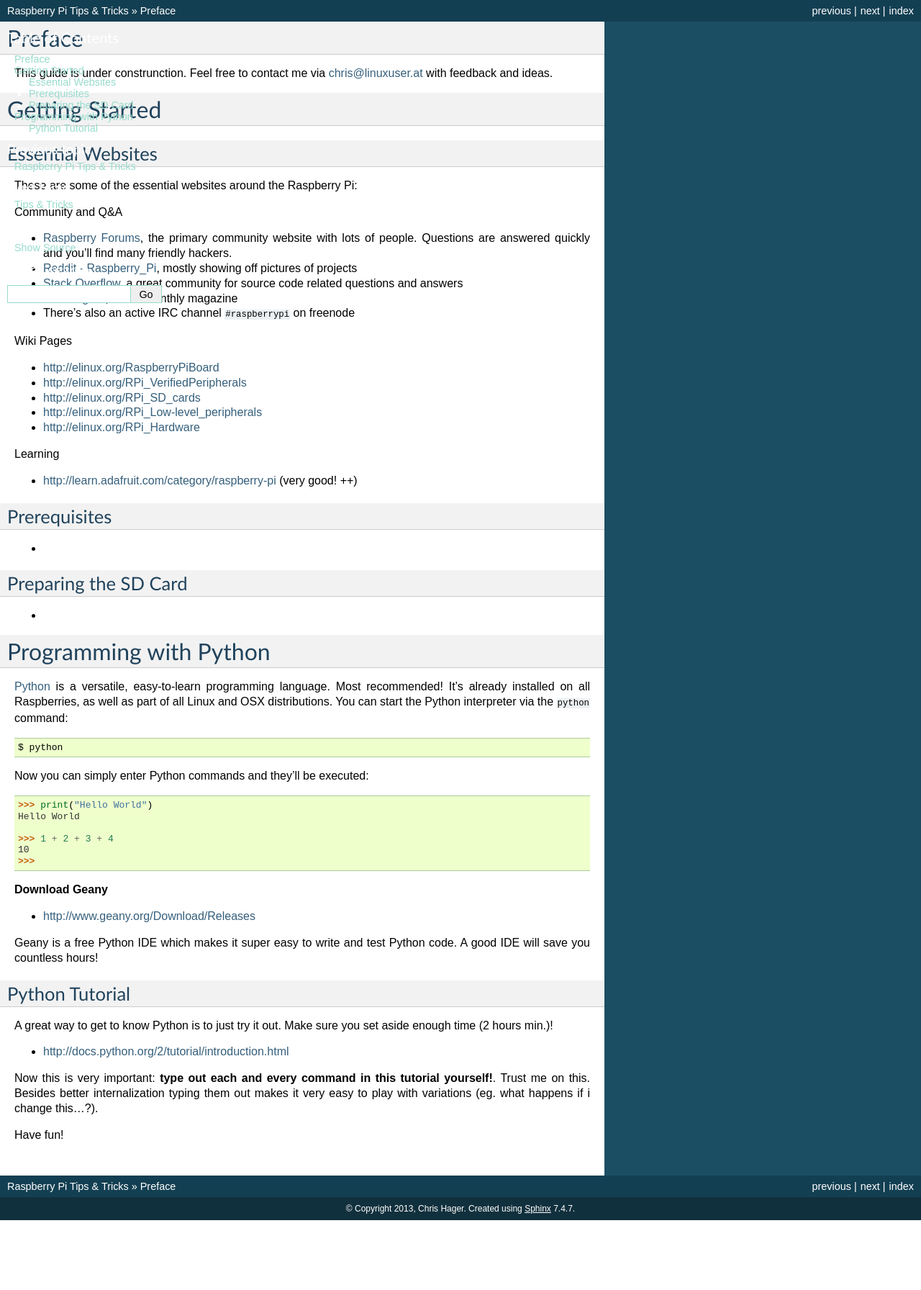
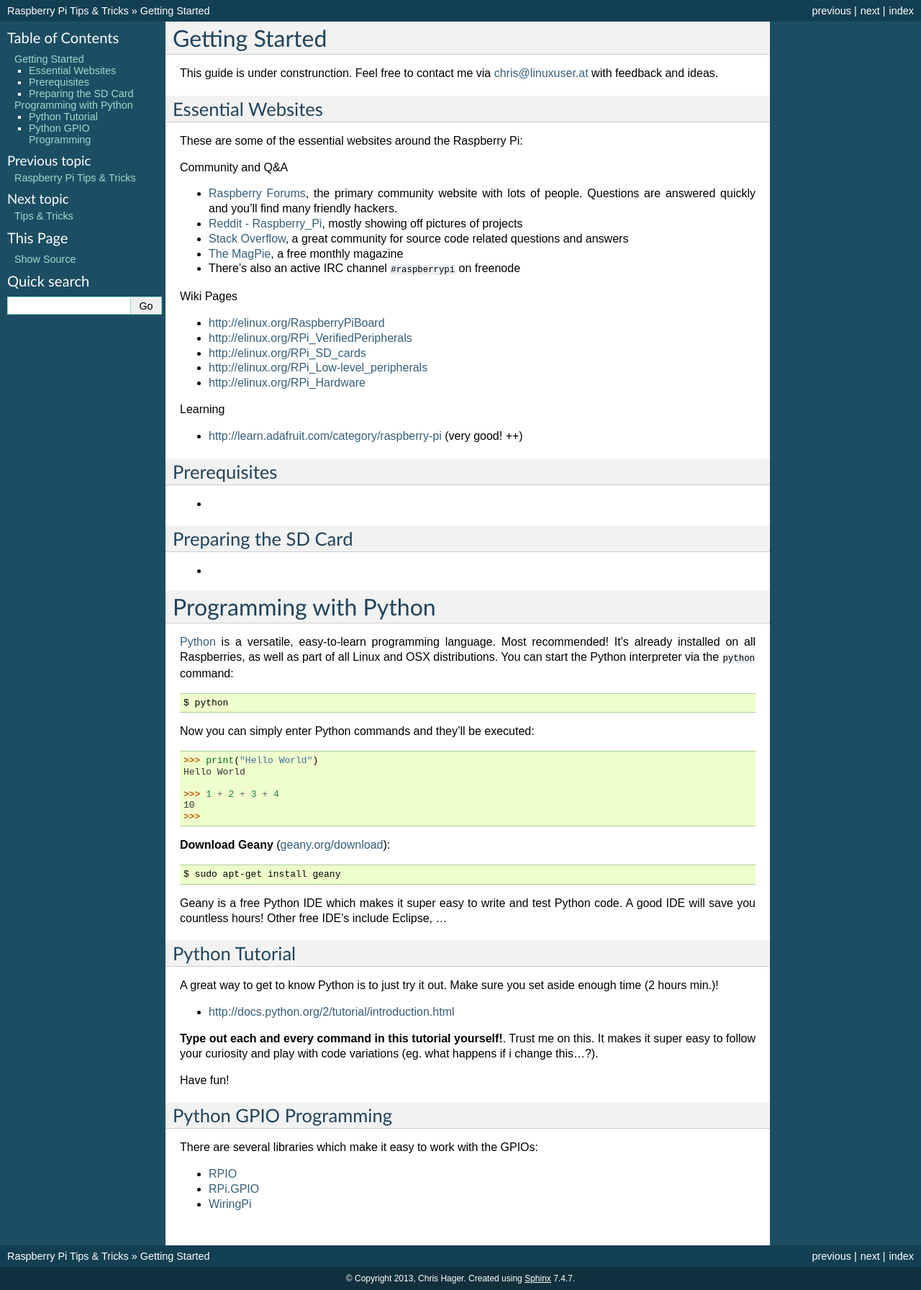
Before and after one commit to metachris/metachris.github.com, a Sphinx documentation site: the page built from raspberry/source/getting_started.rst, in a window 1280 px wide. Shown: the whole page at 72% size. Built offline with Sphinx 7.4.7, drawn with Linux system fonts in a browser that asks for light colours; formulas are drawn with MathJax 3; before the commit the page ends 1695 px from its top, so only the background shows below that.

Commit message:
minor update

```diff
--- a/raspberry/source/conf.py
+++ b/raspberry/source/conf.py
@@ -98,7 +98,7 @@
 # Theme options are theme-specific and customize the look and feel of a theme
 # further.  For a list of options available for each theme, see the
 # documentation.
-html_theme_options = { "rightsidebar": True}
+html_theme_options = { }
 
 # Add any paths that contain custom themes here, relative to this directory.
 #html_theme_path = []
--- a/raspberry/source/getting_started.rst
+++ b/raspberry/source/getting_started.rst
@@ -1,12 +1,8 @@
-Preface
-=======
-
-This guide is under construnction. Feel free to contact
-me via chris@linuxuser.at with feedback and ideas.
-
-
 Getting Started
 ===============
+
+This guide is under construnction. Feel free to contact me via chris@linuxuser.at with feedback and ideas.
+
 
 Essential Websites
 ------------------
@@ -65,11 +61,13 @@
     10
     >>>
 
-**Download Geany**
+**Download Geany** (`geany.org/download <http://www.geany.org/Download/Releases>`_)::
 
-* http://www.geany.org/Download/Releases
+    $ sudo apt-get install geany
+
 
 Geany is a free Python IDE which makes it super easy to write and test Python code. A good IDE will save you countless hours!
+Other free IDE's include Eclipse, ...
 
 
 Python Tutorial
@@ -79,8 +77,18 @@
 
 * http://docs.python.org/2/tutorial/introduction.html
 
-Now this is very important: **type out each and every command in this tutorial yourself!**. Trust me
-on this. Besides better internalization typing them out makes it very easy to play with variations
-(eg. what happens if i change this...?).
+**Type out each and every command in this tutorial yourself!**. Trust me
+on this. It makes it super easy to follow your curiosity and play with code
+variations (eg. what happens if i change this...?).
 
 Have fun!
+
+
+Python GPIO Programming
+-----------------------
+
+There are several libraries which make it easy to work with the GPIOs:
+
+* `RPIO <http://pypi.python.org/pypi/RPIO>`_
+* `RPi.GPIO <http://pypi.python.org/pypi/RPi.GPIO>`_
+* `WiringPi <https://github.com/WiringPi>`_
--- a/raspberry/static/default.css
+++ b/raspberry/static/default.css
@@ -40,9 +40,6 @@
     color: #000000;
     padding: 0 20px 30px 20px;
 }
-div.bodywrapper {
-    margin: 0 230px 0 0;
-}
 
 div.footer {
     color: #ffffff;
@@ -68,7 +65,6 @@
 }
 
 div.sphinxsidebar {
-    float: right;
 }
 
 div.sphinxsidebar h3 {
```
Also changed, not shown: 1 other file.
